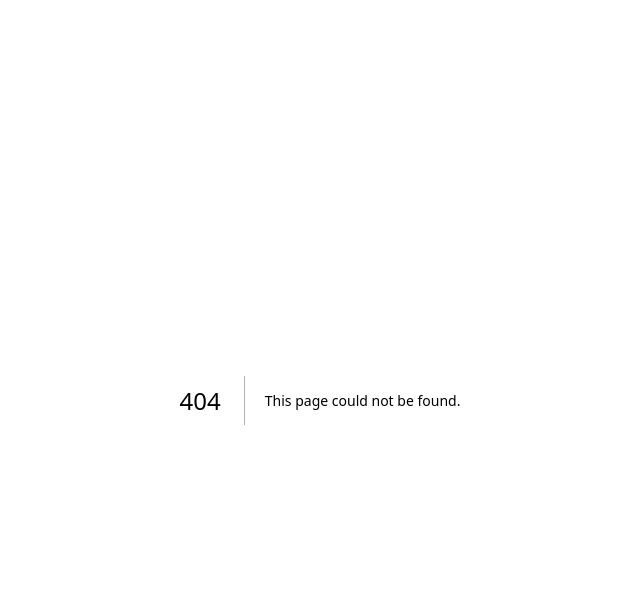
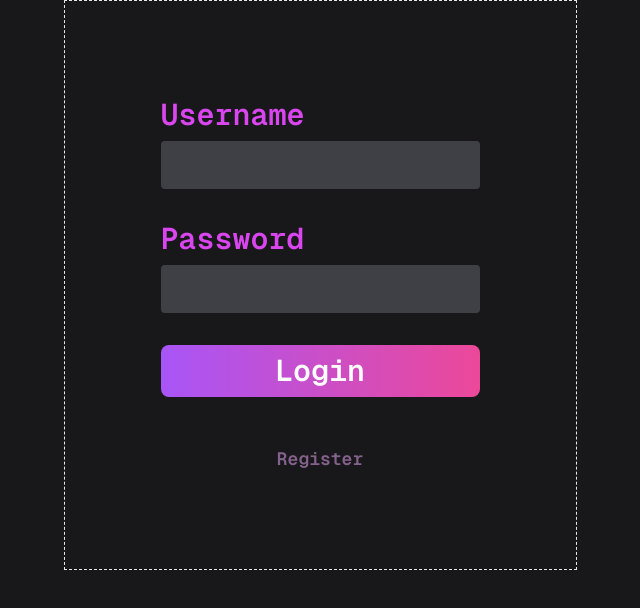
Before and after one commit to arpie725/QuizLite, a Next.js app in the folder frontend/: page /auth in a window 1280 px wide. Before the commit this address had no page. Shown: the top 608 px of the page, without its empty margins (320-960 px from the left). Built offline with nearby package versions, Linux system fonts and the light colour scheme; no server answers; a web font is replaced by a local one.

Commit message:
frontend file reorganization

```diff
--- /dev/null
+++ b/frontend/src/app/auth/components/AuthForm.tsx
@@ -0,0 +1,107 @@
+'use client';
+import { useState } from 'react';
+import { useRouter } from 'next/navigation';
+
+const apiUrl = process.env.NEXT_PUBLIC_API_URL;
+
+export const AuthForm = () => {
+  const router = useRouter();
+
+  const [username, setUsername] = useState('');
+  const [password, setPassword] = useState('');
+
+  const handleSubmit = (e: React.FormEvent<HTMLFormElement>) => {
+    e.preventDefault();
+
+    console.log('sending ' + username + ' ' + password + ' to the server');
+
+    // make api call with the username, password
+    fetch(`${apiUrl}/auth/login`, {
+      method: 'POST',
+      headers: {
+        'Content-Type': 'application/json',
+      },
+      body: JSON.stringify({ username: username, password: password }),
+    })
+      .then((response) => {
+        if (!response.ok) {
+          return response.json().then((errorData) => {
+            throw new Error(errorData.message);
+          });
+        }
+        // continue if successful
+        return response.json();
+      })
+      .then((data) => {
+        console.log('Response from backend: ', data);
+        // handle the response
+        const { token } = data.data;
+        console.log('TOKEN = ' + token);
+        // put the token in local storage
+        localStorage.setItem('token', data.data.token);
+        // route to the url/dashboard page
+        router.push('/dashboard');
+      })
+      .catch((error) => {
+        console.error('Login error:', error.message);
+      });
+  };
+
+  return (
+    <section className='flex justify-center items-center'>
+      <div className='w-fit border border-dashed p-24'>
+        <div className='flex flex-col gap-8'>
+          {/* form */}
+          <form onSubmit={handleSubmit}>
+            <div className='flex flex-col gap-8'>
+              {/* username */}
+              <div className='flex flex-col gap-2'>
+                <label
+                  htmlFor='username'
+                  className='login-text'
+                >
+                  Username
+                </label>
+                <input
+                  id='username'
+                  type='text'
+                  value={username}
+                  onChange={(e) => setUsername(e.target.value)}
+                  className='max-w-sm user-input-bg user-input-text'
+                />
+              </div>
+              {/* password */}
+              <div className='flex flex-col gap-2'>
+                <label
+                  htmlFor='password'
+                  className='login-text'
+                >
+                  Password
+                </label>
+                <input
+                  id='password'
+                  type='password'
+                  value={password}
+                  onChange={(e) => setPassword(e.target.value)}
+                  className='max-w-sm user-input-bg user-input-text'
+                />
+              </div>
+              {/* buttons */}
+              <div className='flex flex-col gap-4'>
+                <button
+                  type='submit'
+                  className='bg-purple-pink max-w-sm py-2 text-white text-3xl font-semibold font-geist outline-none'
+                >
+                  Login
+                </button>
+              </div>
+            </div>
+          </form>
+          <button className='flex mt-4 w-fit mx-auto text-fuchsia-300 text-lg font-geist font-semibold opacity-50 hover:opacity-100 transition duration-300 outline-none'>
+            Register
+          </button>
+        </div>
+      </div>
+    </section>
+  );
+};
--- /dev/null
+++ b/frontend/src/app/auth/page.tsx
@@ -0,0 +1,13 @@
+import { AuthForm } from './components/AuthForm';
+
+// TODO: logged in users should be rerouted to the dashboard
+const AuthPage = () => {
+  return (
+    <div>
+      {/* temp: TODO: create section */}
+      <AuthForm />
+    </div>
+  );
+};
+
+export default AuthPage;
--- a/frontend/src/app/dashboard/page.tsx
+++ b/frontend/src/app/dashboard/page.tsx
@@ -3,14 +3,14 @@
 import { useEffect } from 'react';
 import { useRouter } from 'next/navigation';
 
-const Dashboard = () => {
+const DashboardPage = () => {
   const router = useRouter();
 
   useEffect(() => {
     const token = localStorage.getItem('token');
     if (!token) {
       console.log('no token found!');
-      router.push('/');
+      router.push('/auth');
     }
     // TODO: use token to get data from server
     // make sure to check if the token is a valid token (jwt.verify in server)
@@ -23,4 +23,4 @@ const Dashboard = () => {
   );
 };
 
-export default Dashboard;
+export default DashboardPage;
--- a/frontend/src/app/page.tsx
+++ b/frontend/src/app/page.tsx
@@ -1,12 +1,22 @@
-import { Header } from '@/sections/HeaderSection';
-import { Register } from '@/sections/RegisterSection';
-import { Login } from '@/sections/LoginSection';
+'use client';
+
+import { useEffect } from 'react';
+import { useRouter } from 'next/navigation';
 
 export default function Home() {
-  return (
-    <div>
-      <Header />
-      <Register />
-    </div>
-  );
+  const router = useRouter();
+  useEffect(() => {
+    const token = localStorage.getItem('token');
+    if (!token) {
+      console.log('no token found!');
+      router.push('/auth');
+    }
+    // TODO: token can exist but be a faulty token
+
+    // if valid token, navigate to the dashboard
+    if (token) {
+      router.push('/dashboard');
+    }
+  }, []);
+  return <div></div>;
 }
--- a/frontend/src/sections/LoginSection.tsx
+++ /dev/null
@@ -1,7 +0,0 @@
-export const Login = () => {
-  return (
-    <section>
-      <div className='container'>Login Section</div>
-    </section>
-  );
-};
--- a/frontend/src/sections/RegisterSection.tsx
+++ /dev/null
@@ -1,111 +0,0 @@
-'use client';
-import { useState } from 'react';
-import { useRouter } from 'next/navigation';
-
-const apiUrl = process.env.NEXT_PUBLIC_API_URL;
-
-export const Register = () => {
-  const router = useRouter();
-
-  const [username, setUsername] = useState('');
-  const [password, setPassword] = useState('');
-
-  const handleSubmit = (e: React.FormEvent<HTMLFormElement>) => {
-    e.preventDefault();
-
-    console.log('sending ' + username + ' ' + password + ' to the server');
-
-    // make api call with the username, password
-    fetch(`${apiUrl}/auth/login`, {
-      method: 'POST',
-      headers: {
-        'Content-Type': 'application/json',
-      },
-      body: JSON.stringify({ username: username, password: password }),
-    })
-      .then((response) => {
-        if (!response.ok) {
-          return response.json().then((errorData) => {
-            throw new Error(errorData.message);
-          });
-        }
-        // continue if successful
-        return response.json();
-      })
-      .then((data) => {
-        console.log('Response from backend: ', data);
-        // handle the response
-        const { token } = data.data;
-        console.log('TOKEN = ' + token);
-        // put the token in local storage
-        localStorage.setItem('token', data.data.token);
-        // route to the url/dashboard page
-        router.push('/dashboard');
-      })
-      .catch((error) => {
-        console.error('Login error:', error.message);
-      });
-  };
-
-  return (
-    <section className='py-48'>
-      <div className='container border border-dashed'>
-        <div className='flex gap-8'>
-          {/* form */}
-          <div className=''>
-            <form onSubmit={handleSubmit}>
-              <div className='flex flex-col gap-8'>
-                {/* username */}
-                <div className='flex flex-col gap-2'>
-                  <label
-                    htmlFor='username'
-                    className='login-text'
-                  >
-                    Username
-                  </label>
-                  <input
-                    id='username'
-                    type='text'
-                    value={username}
-                    onChange={(e) => setUsername(e.target.value)}
-                    className='max-w-sm user-input-bg user-input-text'
-                  />
-                </div>
-                {/* password */}
-                <div className='flex flex-col gap-2'>
-                  <label
-                    htmlFor='password'
-                    className='login-text'
-                  >
-                    Password
-                  </label>
-                  <input
-                    id='password'
-                    type='password'
-                    value={password}
-                    onChange={(e) => setPassword(e.target.value)}
-                    className='max-w-sm user-input-bg user-input-text'
-                  />
-                </div>
-                {/* buttons */}
-                <div className='flex flex-col gap-4'>
-                  <button
-                    type='submit'
-                    className='bg-purple-pink max-w-sm py-2 text-white text-3xl font-semibold font-geist'
-                  >
-                    Login
-                  </button>
-                  <button className='w-fit mx-auto text-fuchsia-300 text-lg font-geist font-semibold opacity-50 hover:opacity-100 transition duration-300'>
-                    Register
-                  </button>
-                </div>
-              </div>
-            </form>
-          </div>
-          {/* website title and image */}
-          <div className='text-white border'>THIS IS A TITLE</div>
-        </div>
-      </div>
-    </section>
-  );
-};
```
